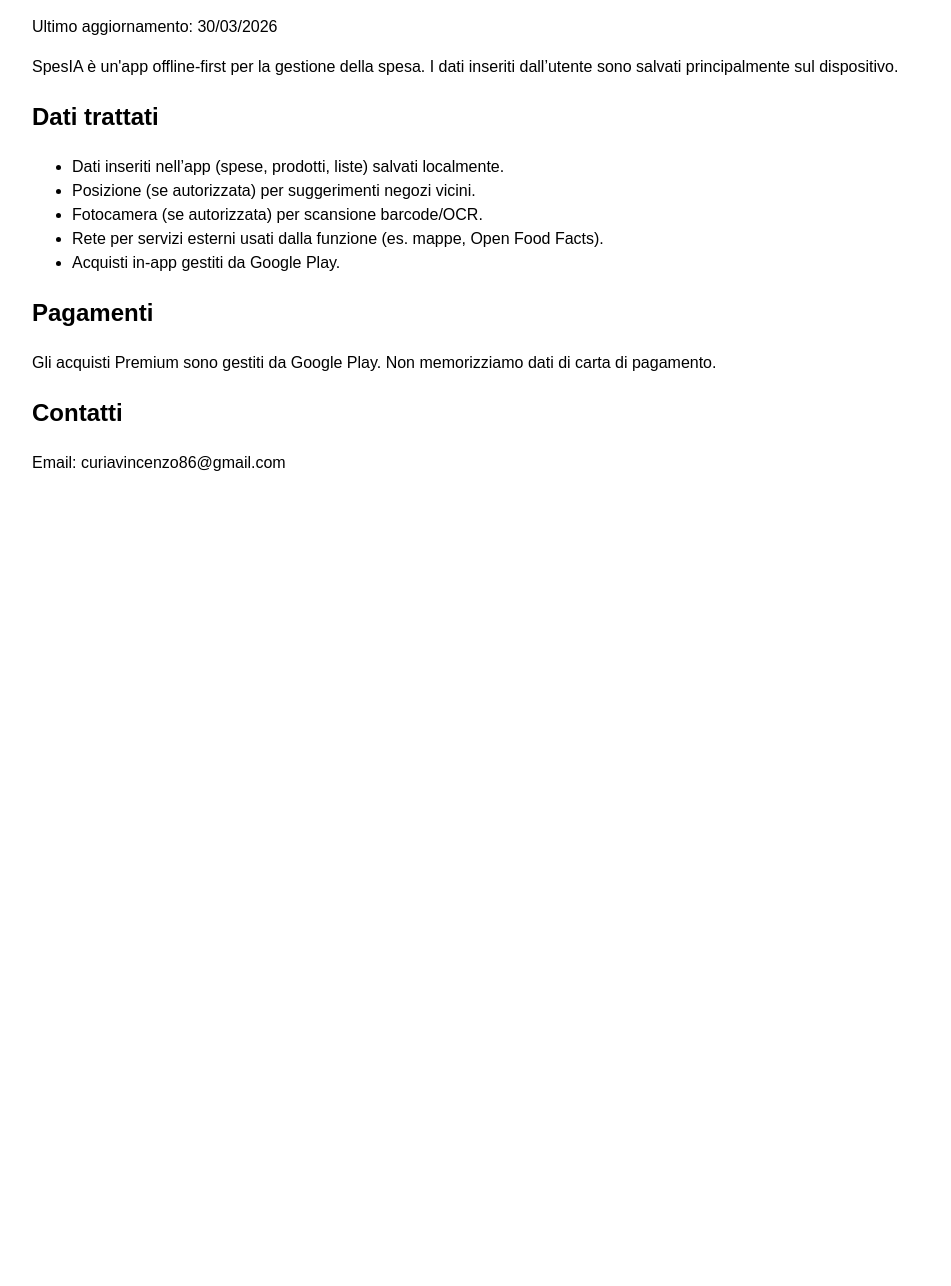
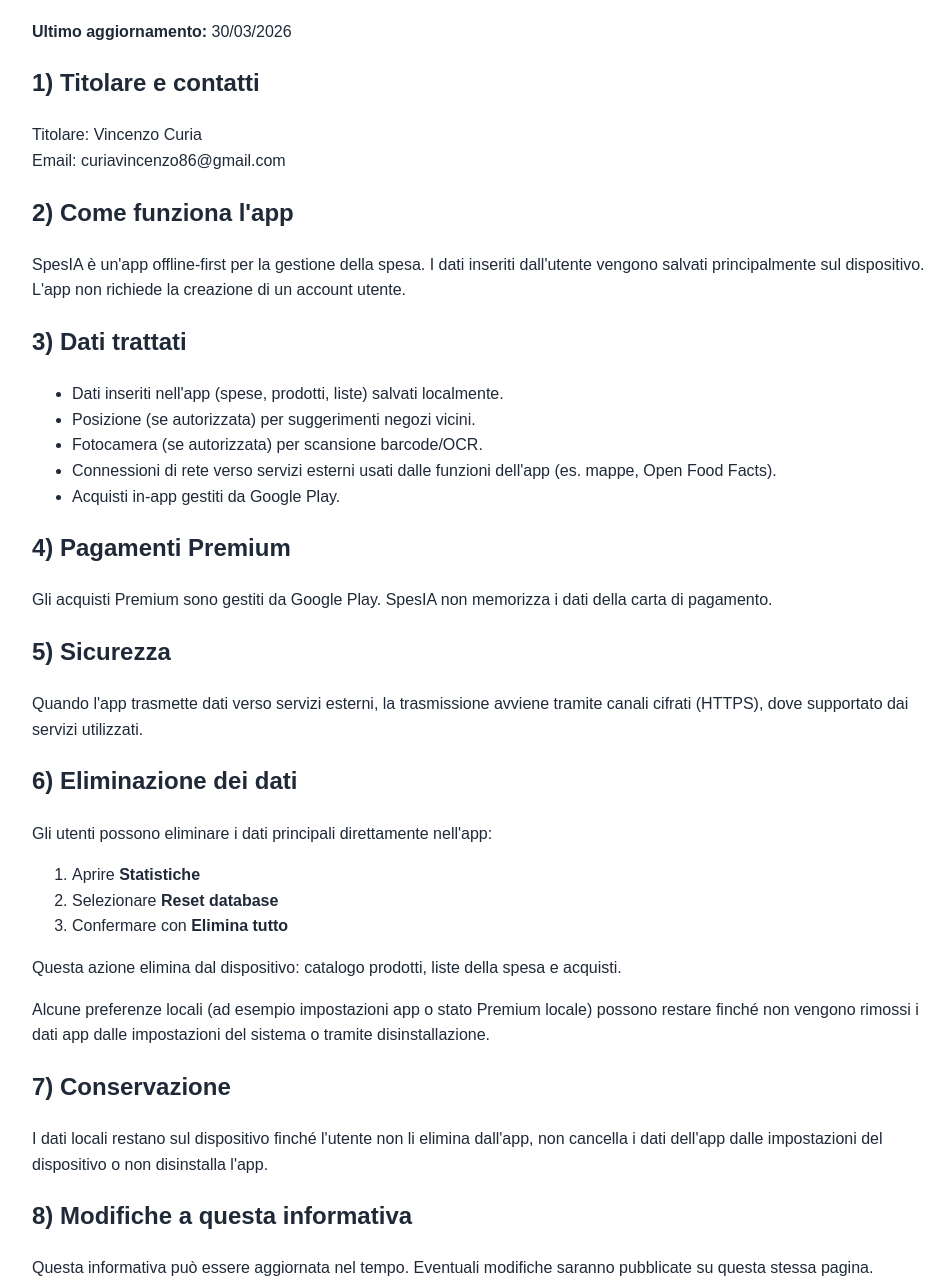
Before and after one commit to vincenzocuria/spesia-privacy, a plain HTML site: page privacy.html in a window 1280 px wide. Shown: the part 94-1380 px from the top of the page, without its empty margins (158-1109 px from the left). Before the commit the page ends 800 px from the top, so only its background shows below. Drawn offline with Linux system fonts and the light colour scheme.

Commit message:
Update privacy.html

```diff
--- a/privacy.html
+++ b/privacy.html
@@ -3,27 +3,71 @@
 <head>
   <meta charset="utf-8" />
   <meta name="viewport" content="width=device-width,initial-scale=1" />
-  <title>Privacy Policy - SpesIA</title>
+  <title>Informativa Privacy - SpesIA</title>
 </head>
-<body style="font-family: Arial, sans-serif; max-width: 900px; margin: 40px auto; padding: 0 16px; line-height: 1.5;">
+<body style="font-family: Arial, sans-serif; max-width: 900px; margin: 40px auto; padding: 0 16px; line-height: 1.6; color: #1f2937;">
   <h1>Informativa Privacy - SpesIA</h1>
-  <p>Ultimo aggiornamento: 30/03/2026</p>
+  <p><strong>Ultimo aggiornamento:</strong> 30/03/2026</p>
 
-  <p>SpesIA è un'app offline-first per la gestione della spesa. I dati inseriti dall’utente sono salvati principalmente sul dispositivo.</p>
+  <h2>1) Titolare e contatti</h2>
+  <p>
+    Titolare: Vincenzo Curia<br />
+    Email: curiavincenzo86@gmail.com
+  </p>
 
-  <h2>Dati trattati</h2>
+  <h2>2) Come funziona l'app</h2>
+  <p>
+    SpesIA è un'app offline-first per la gestione della spesa.
+    I dati inseriti dall'utente vengono salvati principalmente sul dispositivo.
+    L'app non richiede la creazione di un account utente.
+  </p>
+
+  <h2>3) Dati trattati</h2>
   <ul>
-    <li>Dati inseriti nell’app (spese, prodotti, liste) salvati localmente.</li>
+    <li>Dati inseriti nell'app (spese, prodotti, liste) salvati localmente.</li>
     <li>Posizione (se autorizzata) per suggerimenti negozi vicini.</li>
     <li>Fotocamera (se autorizzata) per scansione barcode/OCR.</li>
-    <li>Rete per servizi esterni usati dalla funzione (es. mappe, Open Food Facts).</li>
+    <li>Connessioni di rete verso servizi esterni usati dalle funzioni dell'app (es. mappe, Open Food Facts).</li>
     <li>Acquisti in-app gestiti da Google Play.</li>
   </ul>
 
-  <h2>Pagamenti</h2>
-  <p>Gli acquisti Premium sono gestiti da Google Play. Non memorizziamo dati di carta di pagamento.</p>
+  <h2>4) Pagamenti Premium</h2>
+  <p>
+    Gli acquisti Premium sono gestiti da Google Play.
+    SpesIA non memorizza i dati della carta di pagamento.
+  </p>
 
-  <h2>Contatti</h2>
-  <p>Email: curiavincenzo86@gmail.com</p>
+  <h2>5) Sicurezza</h2>
+  <p>
+    Quando l'app trasmette dati verso servizi esterni, la trasmissione avviene tramite canali cifrati (HTTPS), dove supportato dai servizi utilizzati.
+  </p>
+
+  <h2>6) Eliminazione dei dati</h2>
+  <p>
+    Gli utenti possono eliminare i dati principali direttamente nell'app:
+  </p>
+  <ol>
+    <li>Aprire <strong>Statistiche</strong></li>
+    <li>Selezionare <strong>Reset database</strong></li>
+    <li>Confermare con <strong>Elimina tutto</strong></li>
+  </ol>
+  <p>
+    Questa azione elimina dal dispositivo: catalogo prodotti, liste della spesa e acquisti.
+  </p>
+  <p>
+    Alcune preferenze locali (ad esempio impostazioni app o stato Premium locale) possono restare finché non vengono rimossi i dati app dalle impostazioni del sistema o tramite disinstallazione.
+  </p>
+
+  <h2>7) Conservazione</h2>
+  <p>
+    I dati locali restano sul dispositivo finché l'utente non li elimina dall'app,
+    non cancella i dati dell'app dalle impostazioni del dispositivo o non disinstalla l'app.
+  </p>
+
+  <h2>8) Modifiche a questa informativa</h2>
+  <p>
+    Questa informativa può essere aggiornata nel tempo.
+    Eventuali modifiche saranno pubblicate su questa stessa pagina.
+  </p>
 </body>
 </html>
```
